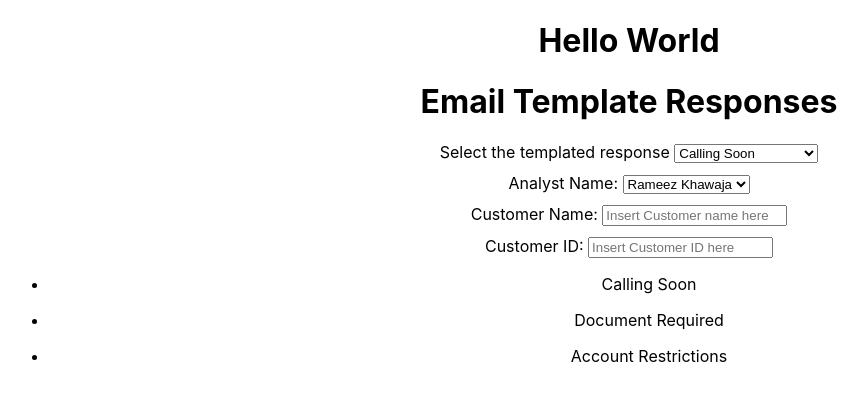
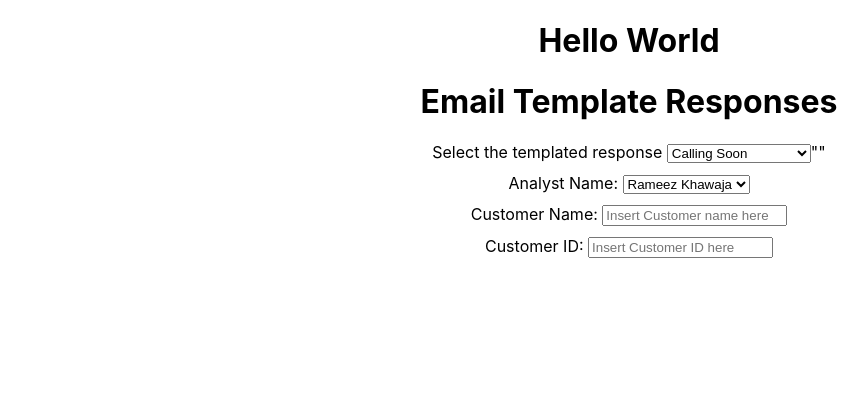
Before and after one commit to Rameezrk/sbg-email-template, a React (Create React App) app: page / in a window 1280 px wide. Shown: the top 400 px of the page, without its empty margins (11-879 px from the left). Built offline with nearby package versions, Linux system fonts and the light colour scheme.

Commit message:
selection working

```diff
--- a/src/App.js
+++ b/src/App.js
@@ -1,4 +1,4 @@
-import React from 'react'
+import React, {useState} from 'react'
 import './App.css';
 import EmailTemplates from './EmailTemplates.json'
 
@@ -6,7 +6,12 @@ import EmailTemplates from './EmailTemplates.json'
 console.log(EmailTemplates)
 const data = EmailTemplates
 
+
+
 function App() {
+
+  const [selected, setSelected] = useState('')
+
   return (
     <div className="App">
       <h1>Hello World</h1>
@@ -14,13 +19,16 @@ function App() {
 
       <h1>Email Template Responses</h1>
       <label>Select the templated response </label>
-      <select>
+      <select onChange={(event) => {setSelected(event.target.value)}}>
+
         {data.map(item => (
           <option key={item.id} value={item.subject}>
             {item.subject}
           </option>
         ))}
       </select>
+
+        {JSON.stringify(selected)}
 
       <div><label>Analyst Name: </label>
       <select>
@@ -36,16 +44,26 @@ function App() {
         <input placeholder='Insert Customer ID here'></input>
       </div>
 
-    {data.map((data) => {
+    {/* {data.map((data) => {
       return  <ul key={data.id}>
                 <li>{data.subject}</li>
               </ul>
-    })}
+    })} */}
 
 
-    {/* <div>
-    //This is where I want the select value data.text to be displayed here
-    </div> */}
+
+    <div>
+    {selected && data.filter(mail => mail.subject === selected)[0].text}
+    </div>
+
+    {/* npm i -D prettier */}
+
+
+    {/* <select onChange={e=> console(e)}/> */}
+
+    {/* <pre>{JSON.stringify(someObject,null, 2)}</pre> */}
+
+    {/* const greetWithTemplate= (custmer)=>{return `Hello ${customer}`} */}
 
     {/* I also want the specific inputs and names to be populated on the text.  */}
 
```
